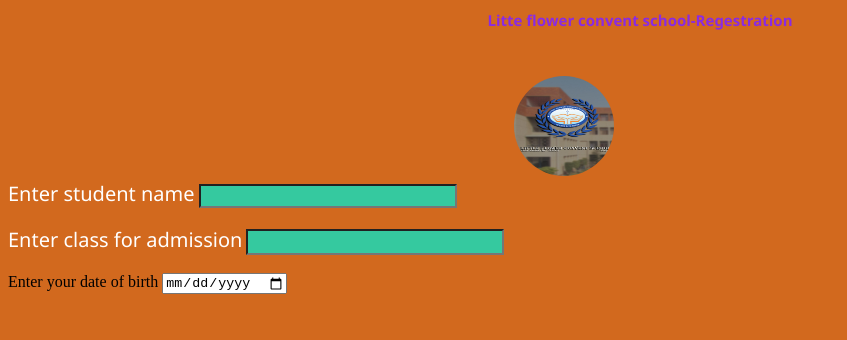
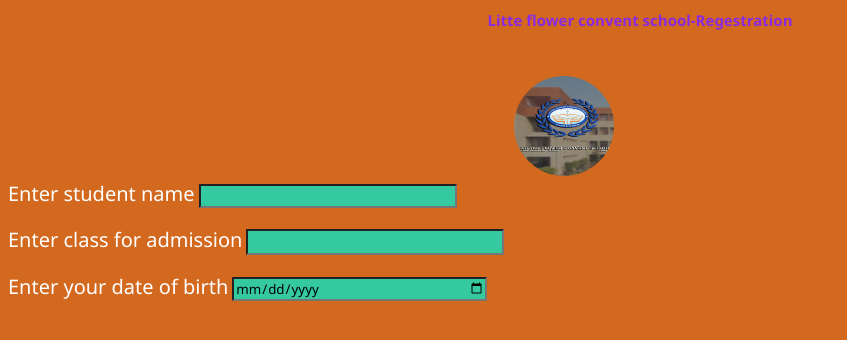
Before and after one commit to vanshaggarwal768/HTML-codes, a plain HTML site: page module 2/acp/acp module 2 lesson 1/index.html in a window 1280 px wide. Shown: the whole page, without its empty margins (0-847 px from the left). Drawn offline with Linux system fonts and the light colour scheme.

Commit message:
initial commit

```diff
--- a/module 2/acp/acp module 2 lesson 1/index.html
+++ b/module 2/acp/acp module 2 lesson 1/index.html
@@ -18,7 +18,7 @@
         <input id="sclassinput" type="number"> <br><br>
 
         <label  id="sdoblabel">Enter your date of birth</label>
-        <input    id="sdobinput" type="date">
+        <input    id="sdobinput" type="date"> <br><br>
 
 
 
--- a/module 2/acp/acp module 2 lesson 1/style.css
+++ b/module 2/acp/acp module 2 lesson 1/style.css
@@ -42,3 +42,18 @@ body{
     border-radius: 50%;
     margin-left: 40%;
 }
+
+#sdoblabel{
+    font-family: 'Segoe UI', Tahoma, Geneva, Verdana, sans-serif;
+    font-size: 20px;
+    color: white;
+
+
+}
+
+#sdobinput{
+    font-family: 'Segoe UI', Tahoma, Geneva, Verdana, sans-serif;
+    width: 250px;
+    background-color: rgb(53, 201, 159);
+    align-items: center;
+}
```
